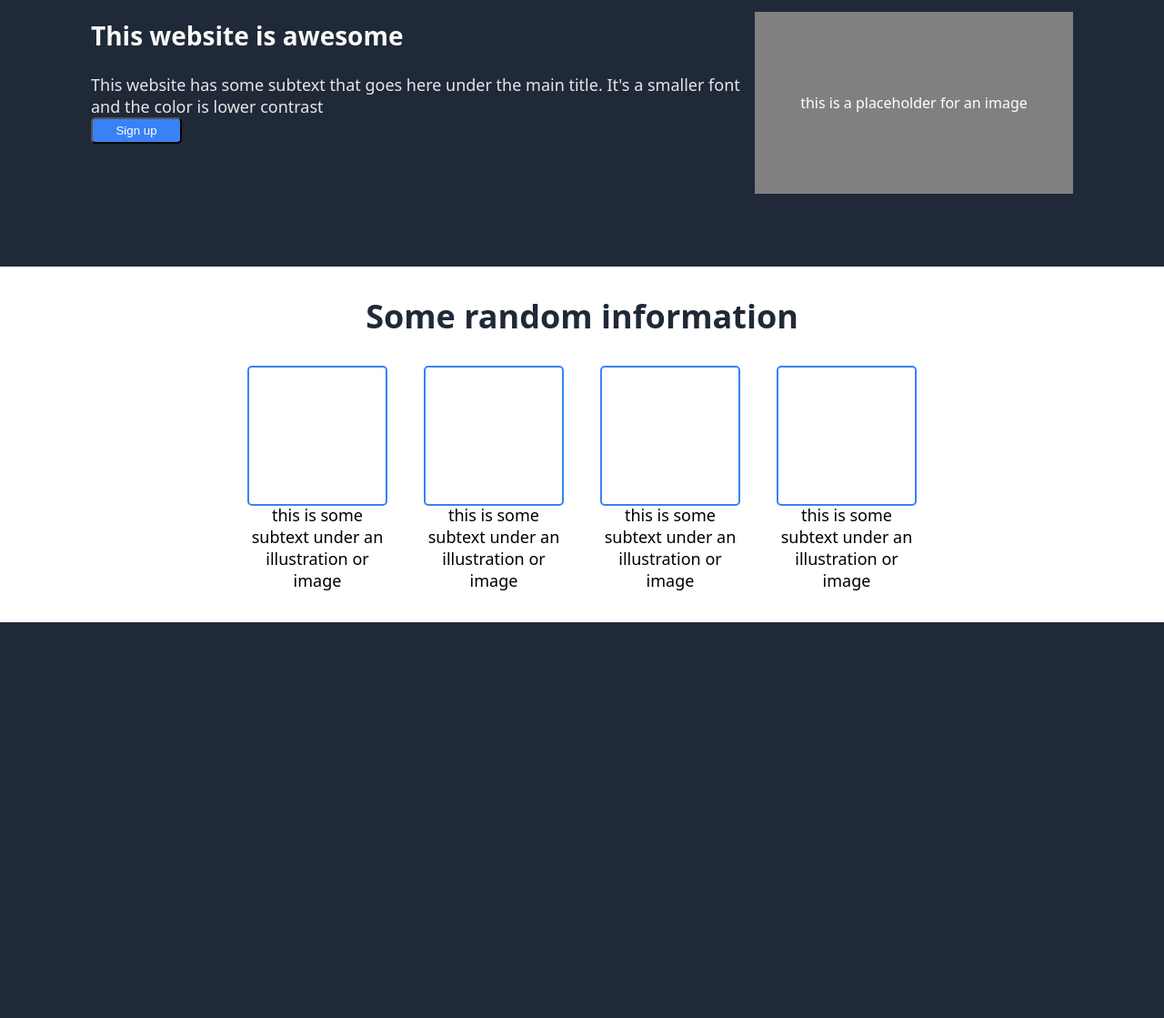
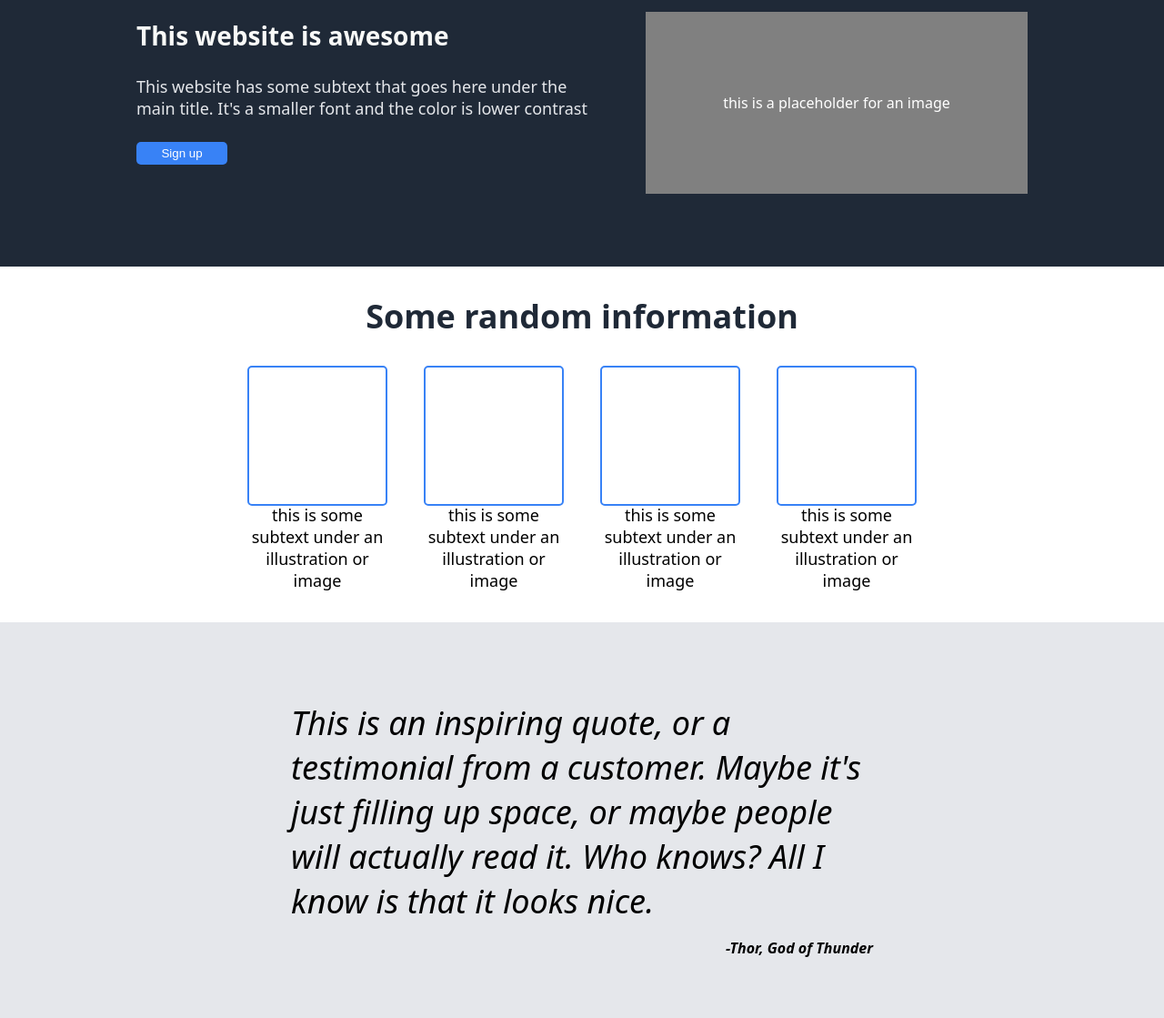
Before and after one commit to macnult/top-landing-page, a plain HTML site: page new.html in a window 1280 px wide. Shown: the part 63-1182 px from the top of the page at 91% size. Before the commit the page ends 800 px from the top, so only its background shows below. Drawn offline with Linux system fonts and the light colour scheme.

Commit message:
Create quote section

```diff
--- a/new.html
+++ b/new.html
@@ -53,6 +53,10 @@
                 <sub class="tilesub">this is some subtext under an illustration or image</sub></div>
         </div>
     </section>
+    <section class="quote">
+        <p class="words">This is an inspiring quote, or a testimonial from a customer. Maybe it's just filling up space, or maybe people will actually read it. Who knows? All I know is that it looks nice.</p>
+        <p class="thor">-Thor, God of Thunder</p>
+    </section>
 
 </body>
 </html>
--- a/newstyle.css
+++ b/newstyle.css
@@ -12,7 +12,7 @@ body {
 /* Header Section */
 header,
 .split {
-    margin: 0 100px;
+    margin: 0 150px;
 }
 header {
     display: flex;
@@ -43,34 +43,38 @@ a:active {
 }
 .split{
     display: flex;
-    justify-content: space-between;
+    justify-content: center;
     padding-bottom: 5%;
 }
 .hero {
     display: flex;
     flex-direction: column;
+    padding-right: 50px;
 }
 .main {
     font-size: 28px;
     font-weight: 900;
     color: #F9FAF8;
+    margin-bottom: 0;
 
 }
 sub {
     font-size: 18px;
     color: #E5E7EB;
-    margin-top: 0;
+    margin-top: 25px;
+    margin-bottom: 25px;
 }
 button {
     color: white;
     background-color: #3882F6;
     width: 100px;
+    border: none;
     border-radius: 5px;
     padding: 5px;
 }
 .placeholder {
     height: 200px;
-    width: 350px;
+    width: 420px;
     color: white;
     background-color: gray;
     display: flex;
@@ -114,3 +118,34 @@ button {
     text-align: center;
     margin-top: 150px;
   }
+
+/* Quote section */
+.quotesection {
+    width: 100%;
+  }
+
+  .quote {
+    background-color: #E5E7EB;
+    padding: 50px 25%;
+
+
+    display: flex;
+    flex-direction: column;
+    justify-content: center;
+  }
+  .words {
+    font-style: italic;
+    font-weight: 100;
+    font-size: 36px;
+    margin-bottom: 0px;
+
+    display: flex;
+    justify-content: center;
+    vertical-align: center;
+  }
+.thor {
+    font-weight: bold;
+    font-style: italic;
+  display: flex;
+  justify-content: flex-end;
+}
```
